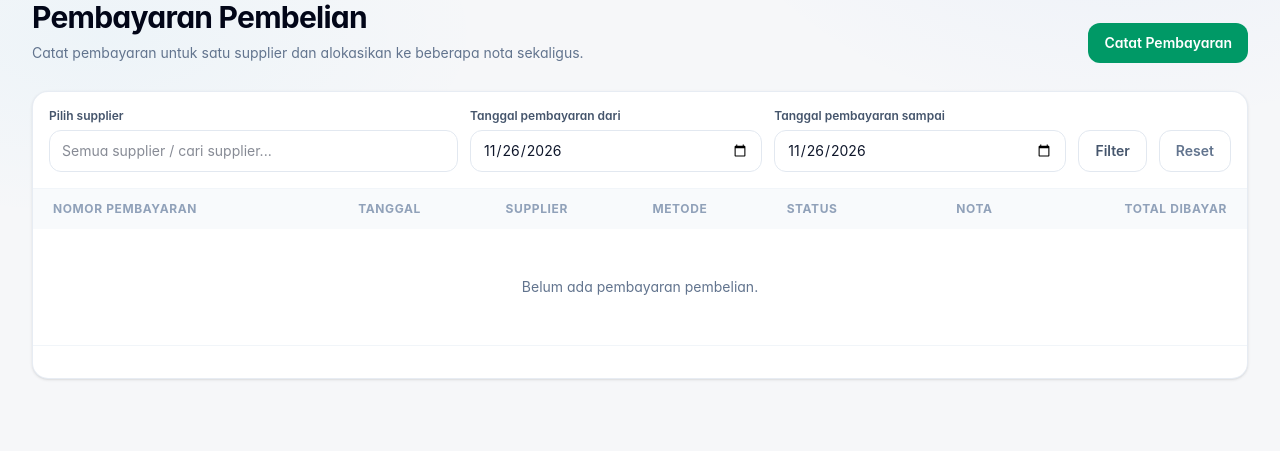
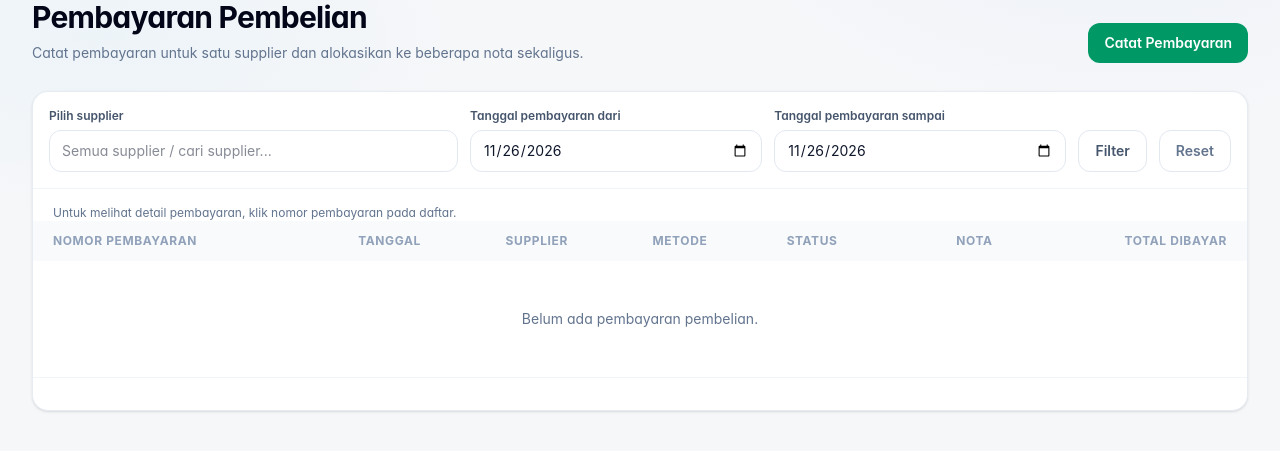
Before and after one commit to gagaspower/kasiron, a Laravel app: page /pembelian/pembayaran in a window 1280 px wide. Shown: the part 190-641 px from the top of the page. Run offline with Laravel 12, Linux system fonts and the light colour scheme; a user stored in the database is signed in; data comes from the database, SQL or seed files in the repository; data that the repository does not hold is empty; style sheets or scripts are compiled from the project's sources; parts of the project's set-up code (start-up, migrations or seed data) failed here and were passed over.

Commit message:
Add payment detail navigation note to payment list

```diff
--- a/resources/views/purchases/payments/results.blade.php
+++ b/resources/views/purchases/payments/results.blade.php
@@ -15,6 +15,7 @@
             <button type="submit" class="rounded-xl border border-slate-200 px-4 py-2.5 text-sm font-semibold text-slate-600 hover:bg-slate-50">Filter</button>
             <a href="{{ route('purchases.payments.index') }}" data-payment-list-reset class="rounded-xl border border-slate-200 px-4 py-2.5 text-center text-sm font-semibold text-slate-500 hover:bg-slate-50">Reset</a>
         </form>
+        <p class="px-5 pt-4 text-xs text-slate-500">Untuk melihat detail pembayaran, klik nomor pembayaran pada daftar.</p>
         <div class="overflow-x-auto"><table class="w-full min-w-[800px] text-left text-sm"><thead class="bg-slate-50 text-xs uppercase tracking-wider text-slate-400"><tr><th class="px-5 py-3">Nomor pembayaran</th><th class="px-3 py-3">Tanggal</th><th class="px-3 py-3">Supplier</th><th class="px-3 py-3">Metode</th><th class="px-3 py-3">Status</th><th class="px-3 py-3 text-right">Nota</th><th class="px-5 py-3 text-right">Total dibayar</th></tr></thead><tbody class="divide-y divide-slate-100">
             @forelse($payments as $payment)<tr><td class="px-5 py-4"><a href="{{ route('purchases.payments.show', $payment) }}" class="font-semibold text-slate-800 hover:text-emerald-700">{{ $payment->nomor_pembayaran }}</a></td><td class="px-3 py-4 text-slate-600">{{ $payment->tanggal_pembayaran?->format('d M Y') }}</td><td class="px-3 py-4">{{ $payment->supplier?->nama }}</td><td class="px-3 py-4 capitalize text-slate-600">{{ $payment->metode_pembayaran }}</td><td class="px-3 py-4">@if($payment->status === 'dibatalkan')<span class="rounded-full bg-rose-50 px-2.5 py-1 text-xs font-semibold text-rose-700">Dibatalkan</span>@else<span class="rounded-full bg-emerald-50 px-2.5 py-1 text-xs font-semibold text-emerald-700">Aktif</span>@endif</td><td class="px-3 py-4 text-right tabular-nums">{{ $payment->detail->count() }}</td><td class="px-5 py-4 text-right font-semibold tabular-nums">Rp {{ number_format((float) $payment->total_bayar, 0, ',', '.') }}</td></tr>
             @empty<tr><td colspan="7" class="px-5 py-12 text-center text-sm text-slate-500">Belum ada pembayaran pembelian.</td></tr>@endforelse
```
